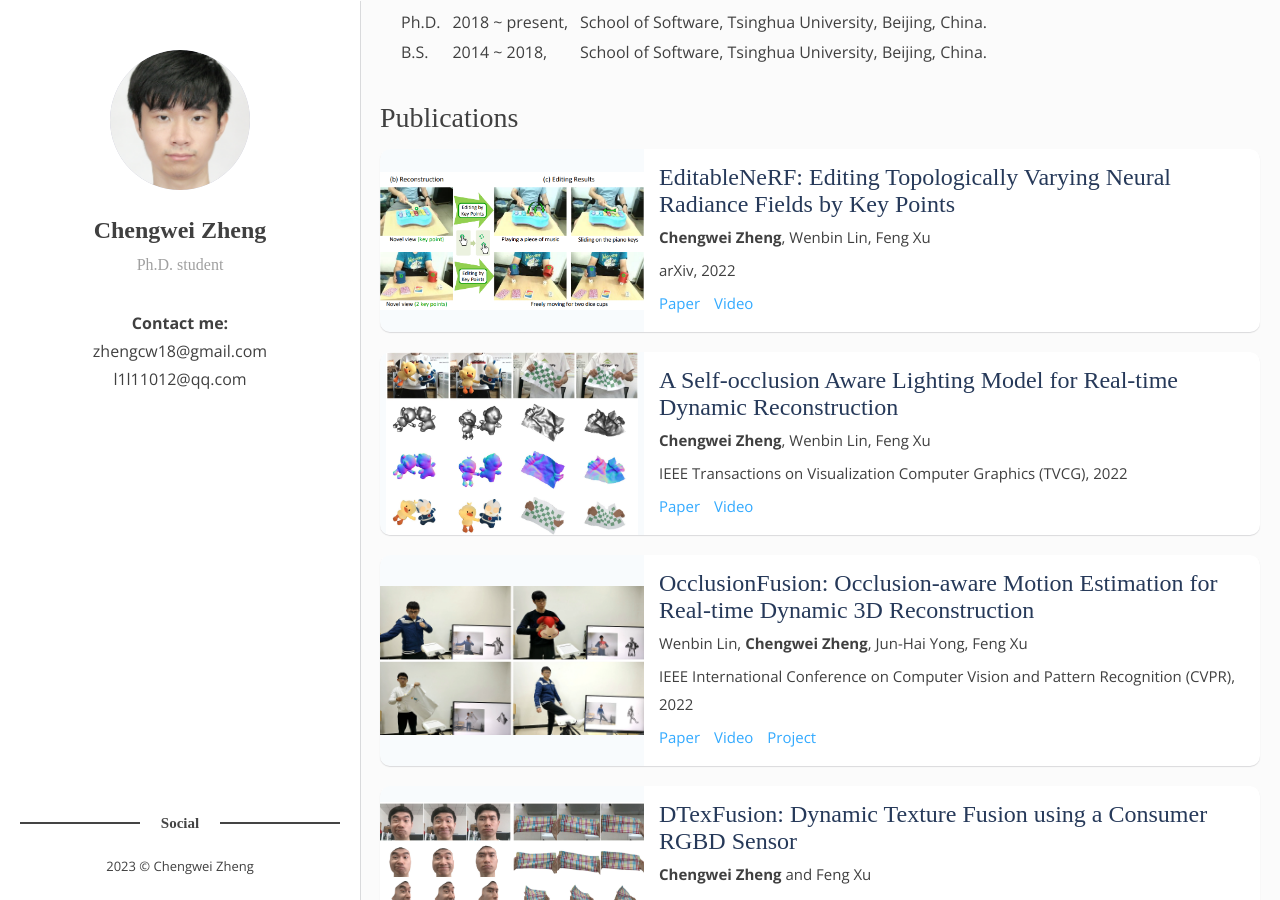
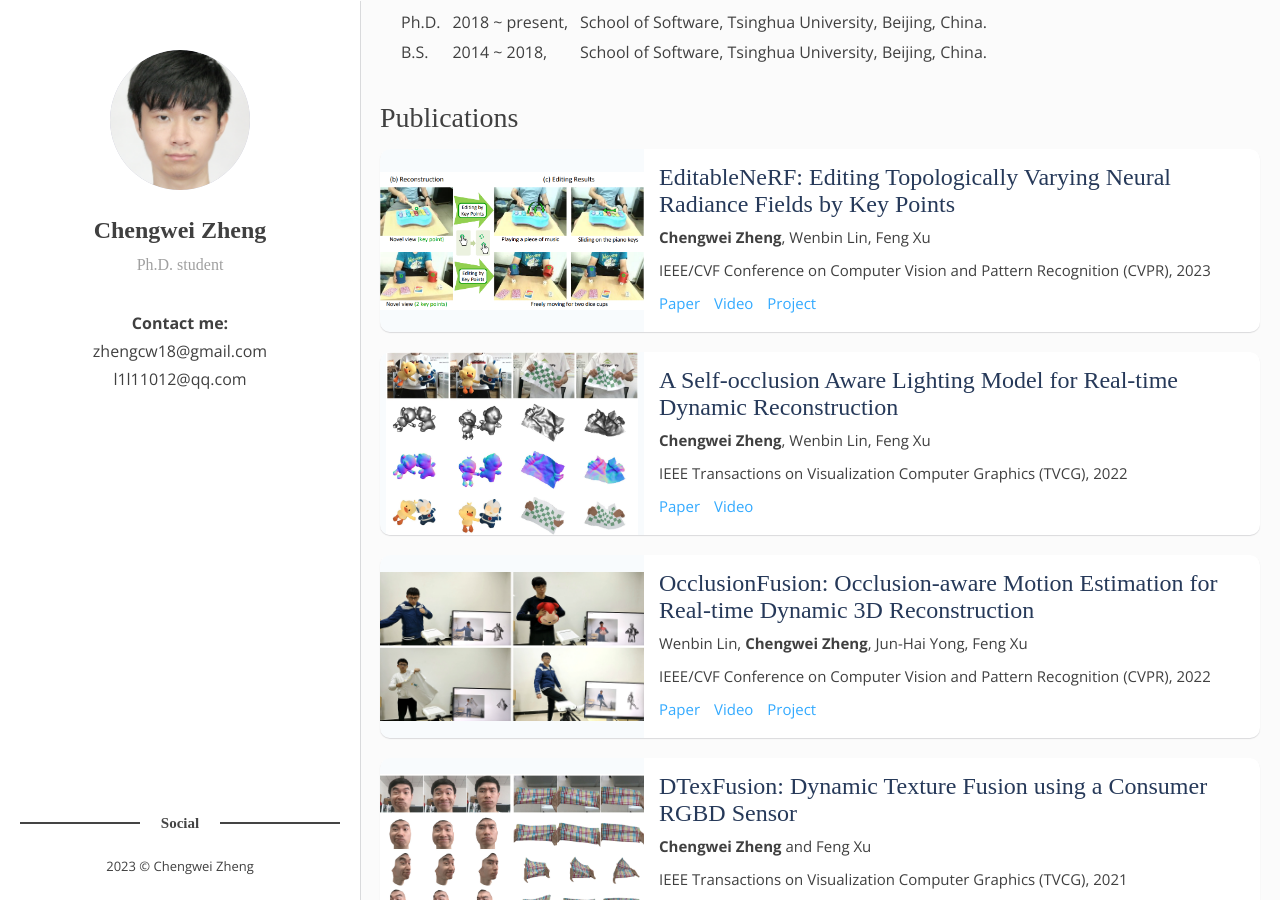
Before and after one commit to chengwei-zheng/chengwei-zheng.github.io, a Jekyll site: the page built from index.html, in a window 1280 px wide and 900 px high, scrolled down 246 px. Built offline with Jekyll 4.4.1, drawn with Linux system fonts in a browser that asks for light colours; some web fonts are replaced; the list of posts is cut into pages by our own code.

```diff
--- a/_posts/2022-03-14-OcclusionFusion.markdown
+++ b/_posts/2022-03-14-OcclusionFusion.markdown
@@ -7,7 +7,7 @@ tags: [paper]
 categories: paper
 pdf: OcclusionFusion.pdf
 author: Wenbin Lin, <b>Chengwei Zheng</b>, Jun-Hai Yong, Feng Xu
-publish: IEEE International Conference on Computer Vision and Pattern Recognition (CVPR), 2022
+publish: IEEE/CVF Conference on Computer Vision and Pattern Recognition (CVPR), 2022
 video: https://www.youtube.com/watch?v=UC4k43dlp2w
 project: https://wenbin-lin.github.io/OcclusionFusion/
 ---
```
Also changed, not shown: _posts/2022-12-07-EditableNeRF.markdown (+4 -3 lines), 1 other file.
